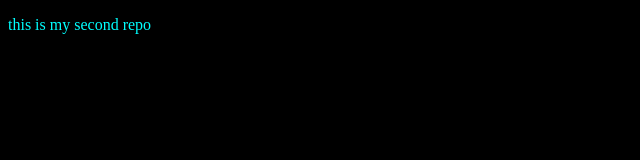
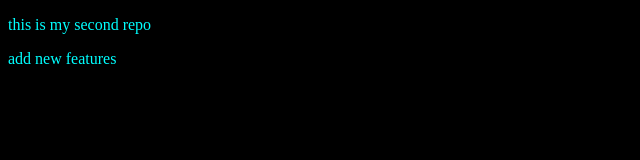
Before and after one commit to surajjogi/Localrepo, a plain HTML site: page index.html in a window 1280 px wide. Shown: the full height of the page, 0-640 px from the left. Drawn offline with Linux system fonts and the light colour scheme.

Commit message:
add ferature

```diff
--- a/index.html
+++ b/index.html
@@ -4,8 +4,10 @@
     <meta charset="UTF-8">
     <meta name="viewport" content="width=device-width, initial-scale=1.0">
     <title>Document</title>
+
 </head>
 <body style="background-color: black;">
     <P style="color: aqua; background-color: black;">this is my second repo</P>
+    <p style="color: aqua;">add new features</p>
 </body>
 </html>
```
